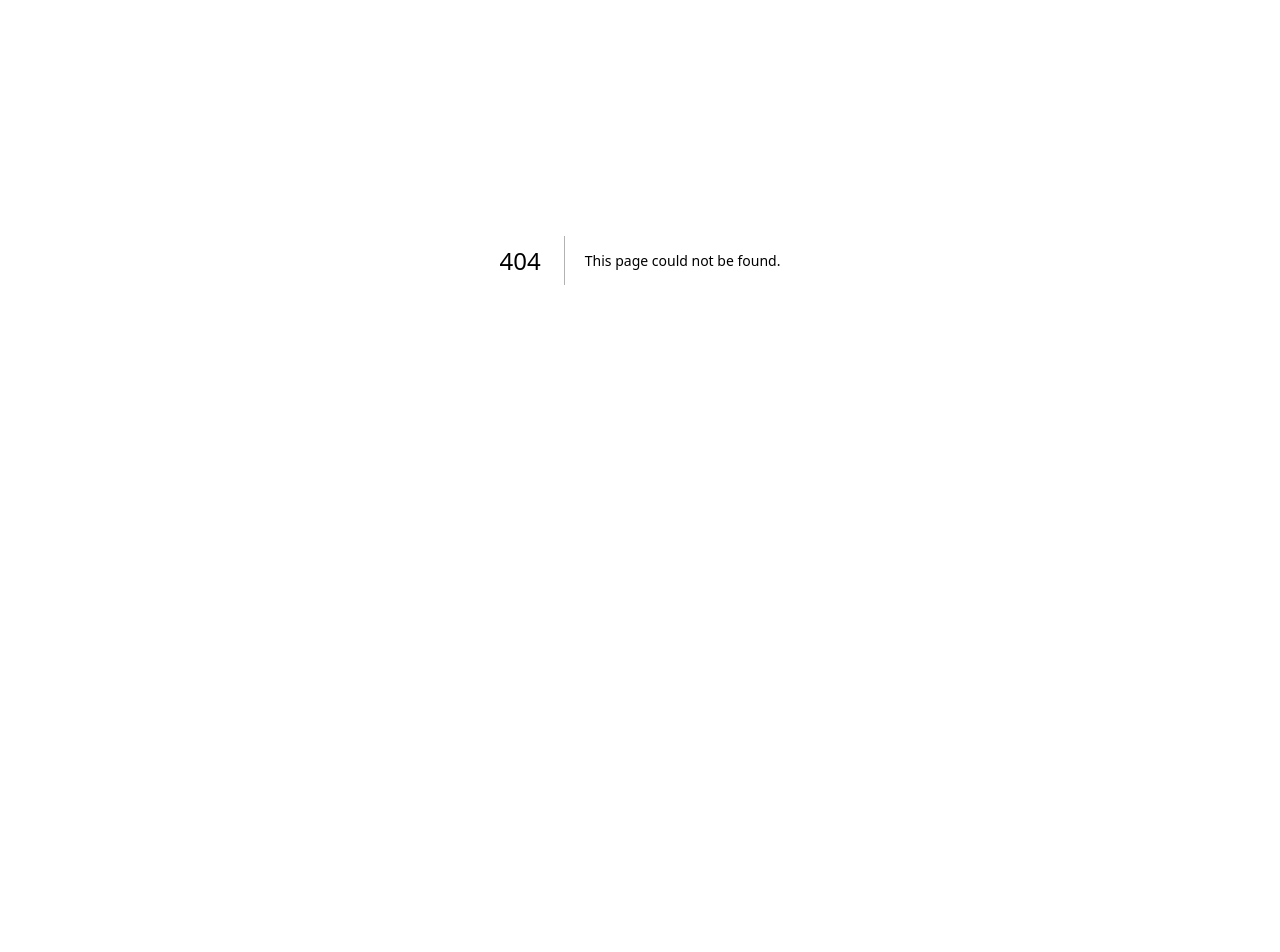
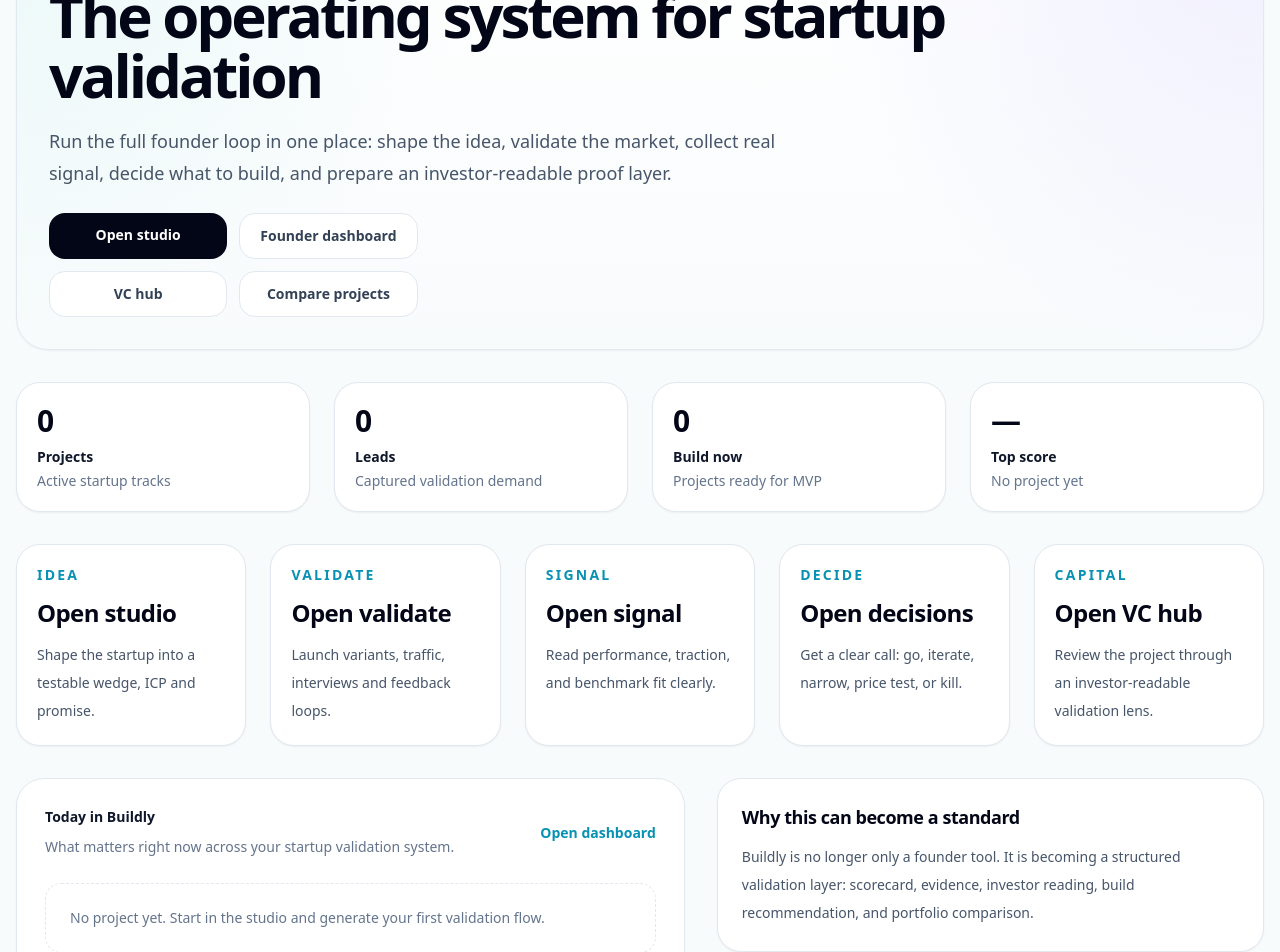
Before and after one commit to nonodelajungle/godzilla, a Next.js app in the folder buildly-v2/: page /founder-os in a window 1280 px wide. Before the commit this address had no page. Shown: the part 140-1092 px from the top of the page. Before the commit the page ends 800 px from the top, so only its background shows below. Built offline with nearby package versions, Linux system fonts and the light colour scheme.

Commit message:
Add Founder OS home route

```diff
--- /dev/null
+++ b/buildly-v2/app/founder-os/page.tsx
@@ -0,0 +1,122 @@
+"use client";
+
+import { analyzeMarket, decideFromSignal, getProjectSignal, listProjectLeads, listProjects } from "../../lib/local-demo";
+import { buildValidationScorecard } from "../../lib/validation-grade";
+
+export default function FounderOsPage() {
+  const projects = listProjects();
+  const rows = projects.map((project) => {
+    const signal = getProjectSignal(project.id);
+    const leads = listProjectLeads(project.id);
+    const market = analyzeMarket(project);
+    const decision = decideFromSignal(project, signal);
+    const scorecard = buildValidationScorecard(project, signal, leads, market);
+    return { project, signal, leads, market, decision, scorecard };
+  }).sort((a, b) => b.scorecard.overallScore - a.scorecard.overallScore);
+
+  const totalProjects = rows.length;
+  const totalLeads = rows.reduce((sum, item) => sum + item.signal.totalLeads, 0);
+  const readyToBuild = rows.filter((item) => item.decision.code === "go").length;
+  const topProject = rows[0] || null;
+
+  return (
+    <main className="min-h-screen bg-[#f7fbfb] px-4 py-10 text-slate-900">
+      <div className="mx-auto max-w-7xl space-y-8">
+        <header className="rounded-[32px] border border-slate-200 bg-[radial-gradient(circle_at_top_left,rgba(59,196,190,0.10),transparent_35%),radial-gradient(circle_at_top_right,rgba(121,103,255,0.10),transparent_35%),linear-gradient(180deg,#ffffff_0%,#f8fbfc_100%)] p-8 shadow-sm">
+          <div className="flex flex-wrap items-start justify-between gap-6">
+            <div className="max-w-4xl">
+              <div className="inline-flex rounded-full bg-emerald-50 px-4 py-2 text-xs font-semibold uppercase tracking-[0.18em] text-emerald-700">Founder OS</div>
+              <h1 className="mt-5 text-5xl font-bold tracking-[-0.05em] text-slate-950 md:text-6xl">The operating system for startup validation</h1>
+              <p className="mt-5 max-w-3xl text-lg leading-8 text-slate-600">Run the full founder loop in one place: shape the idea, validate the market, collect real signal, decide what to build, and prepare an investor-readable proof layer.</p>
+            </div>
+            <div className="grid gap-3 sm:grid-cols-2">
+              <a href="/studio" className="rounded-2xl bg-slate-950 px-5 py-3 text-center text-sm font-semibold text-white">Open studio</a>
+              <a href="/dashboard" className="rounded-2xl border border-slate-200 bg-white px-5 py-3 text-center text-sm font-semibold text-slate-700">Founder dashboard</a>
+              <a href="/capital" className="rounded-2xl border border-slate-200 bg-white px-5 py-3 text-center text-sm font-semibold text-slate-700">VC hub</a>
+              <a href="/capital/compare" className="rounded-2xl border border-slate-200 bg-white px-5 py-3 text-center text-sm font-semibold text-slate-700">Compare projects</a>
+            </div>
+          </div>
+        </header>
+
+        <section className="grid gap-6 md:grid-cols-4">
+          <SummaryCard label="Projects" value={String(totalProjects)} sub="Active startup tracks" />
+          <SummaryCard label="Leads" value={String(totalLeads)} sub="Captured validation demand" />
+          <SummaryCard label="Build now" value={String(readyToBuild)} sub="Projects ready for MVP" />
+          <SummaryCard label="Top score" value={topProject ? `${topProject.scorecard.overallScore}/100` : "—"} sub={topProject ? topProject.project.input.idea : "No project yet"} />
+        </section>
+
+        <section className="grid gap-6 lg:grid-cols-5">
+          <NavCard title="Idea" text="Shape the startup into a testable wedge, ICP and promise." href="/studio" cta="Open studio" />
+          <NavCard title="Validate" text="Launch variants, traffic, interviews and feedback loops." href="/dashboard" cta="Open validate" />
+          <NavCard title="Signal" text="Read performance, traction, and benchmark fit clearly." href="/dashboard" cta="Open signal" />
+          <NavCard title="Decide" text="Get a clear call: go, iterate, narrow, price test, or kill." href="/dashboard" cta="Open decisions" />
+          <NavCard title="Capital" text="Review the project through an investor-readable validation lens." href="/capital" cta="Open VC hub" />
+        </section>
+
+        <section className="grid gap-8 xl:grid-cols-[1.1fr_0.9fr]">
+          <div className="rounded-[28px] border border-slate-200 bg-white p-7 shadow-sm">
+            <div className="flex items-center justify-between gap-4">
+              <div>
+                <div className="text-sm font-semibold text-slate-900">Today in Buildly</div>
+                <p className="mt-2 text-sm leading-6 text-slate-500">What matters right now across your startup validation system.</p>
+              </div>
+              <a href="/dashboard" className="text-sm font-semibold text-cyan-600">Open dashboard</a>
+            </div>
+            <div className="mt-6 space-y-4">
+              {rows.length === 0 ? (
+                <div className="rounded-2xl border border-dashed border-slate-200 p-6 text-sm text-slate-500">No project yet. Start in the studio and generate your first validation flow.</div>
+              ) : rows.slice(0, 5).map(({ project, signal, decision, scorecard }) => (
+                <div key={project.id} className="rounded-2xl border border-slate-200 p-5">
+                  <div className="flex flex-wrap items-start justify-between gap-3">
+                    <div>
+                      <div className="text-base font-semibold text-slate-900">{project.input.idea}</div>
+                      <div className="mt-1 text-sm text-slate-500">{project.input.icp}</div>
+                    </div>
+                    <div className="flex flex-wrap gap-2 text-xs font-semibold">
+                      <span className="rounded-full bg-slate-100 px-3 py-1 text-slate-700">Score {scorecard.overallScore}</span>
+                      <span className={`rounded-full px-3 py-1 ${decision.code === "go" ? "bg-emerald-100 text-emerald-700" : decision.code === "kill" ? "bg-rose-100 text-rose-700" : "bg-amber-100 text-amber-700"}`}>{decision.label}</span>
+                    </div>
+                  </div>
+                  <div className="mt-4 grid gap-3 md:grid-cols-4">
+                    <MiniMetric label="Views" value={String(signal.totalViews)} />
+                    <MiniMetric label="Leads" value={String(signal.totalLeads)} />
+                    <MiniMetric label="Conv" value={`${signal.conversion}%`} />
+                    <MiniMetric label="Next" value={scorecard.nextMilestones[0] || "—"} />
+                  </div>
+                  <div className="mt-4 flex flex-wrap gap-2">
+                    <a href={`/investor/${project.id}`} className="rounded-full border border-slate-200 px-3 py-2 text-xs font-semibold text-slate-700">Investor mode</a>
+                    <a href={`/evidence/${project.id}`} className="rounded-full border border-slate-200 px-3 py-2 text-xs font-semibold text-slate-700">Evidence room</a>
+                    <a href={`/memo/${project.id}`} className="rounded-full border border-slate-200 px-3 py-2 text-xs font-semibold text-slate-700">Memo</a>
+                    <a href={`/mvp/${project.id}`} className="rounded-full border border-slate-200 px-3 py-2 text-xs font-semibold text-slate-700">MVP brief</a>
+                  </div>
+                </div>
+              ))}
+            </div>
+          </div>
+
+          <div className="space-y-6">
+            <CalloutCard title="Why this can become a standard" body="Buildly is no longer only a founder tool. It is becoming a structured validation layer: scorecard, evidence, investor reading, build recommendation, and portfolio comparison." />
+            <CalloutCard title="What funds could ask for" body="A Buildly project with at least 50 qualified visits, 5–10 real leads, qualitative notes, a score above 70, a clear decision trail, and a narrow MVP brief." />
+            <CalloutCard title="What to do next" body={topProject ? `Push ${topProject.project.input.idea} through investor mode and memo export. Then sharpen the next milestone: ${topProject.scorecard.nextMilestones[0] || "collect more proof"}.` : "Create the first project in the studio, publish one landing, and collect the first three lead notes."} />
+          </div>
+        </section>
+      </div>
+    </main>
+  );
+}
+
+function SummaryCard({ label, value, sub }: { label: string; value: string; sub: string }) {
+  return <div className="rounded-[24px] border border-slate-200 bg-white p-5 shadow-sm"><div className="text-3xl font-bold tracking-tight text-slate-950">{value}</div><div className="mt-2 text-sm font-semibold text-slate-900">{label}</div><div className="mt-1 text-sm text-slate-500">{sub}</div></div>;
+}
+
+function NavCard({ title, text, href, cta }: { title: string; text: string; href: string; cta: string }) {
+  return <a href={href} className="rounded-[24px] border border-slate-200 bg-white p-5 shadow-sm transition hover:-translate-y-0.5 hover:shadow-md"><div className="text-sm font-semibold uppercase tracking-[0.16em] text-cyan-600">{title}</div><div className="mt-3 text-2xl font-bold tracking-tight text-slate-950">{cta}</div><p className="mt-3 text-sm leading-7 text-slate-600">{text}</p></a>;
+}
+
+function MiniMetric({ label, value }: { label: string; value: string }) {
+  return <div className="rounded-xl bg-slate-50 p-3"><div className="text-xs uppercase tracking-[0.16em] text-slate-400">{label}</div><div className="mt-2 text-sm font-semibold text-slate-900">{value}</div></div>;
+}
+
+function CalloutCard({ title, body }: { title: string; body: string }) {
+  return <div className="rounded-[24px] border border-slate-200 bg-white p-6 shadow-sm"><div className="text-lg font-semibold tracking-tight text-slate-950">{title}</div><p className="mt-3 text-sm leading-7 text-slate-600">{body}</p></div>;
+}
```
